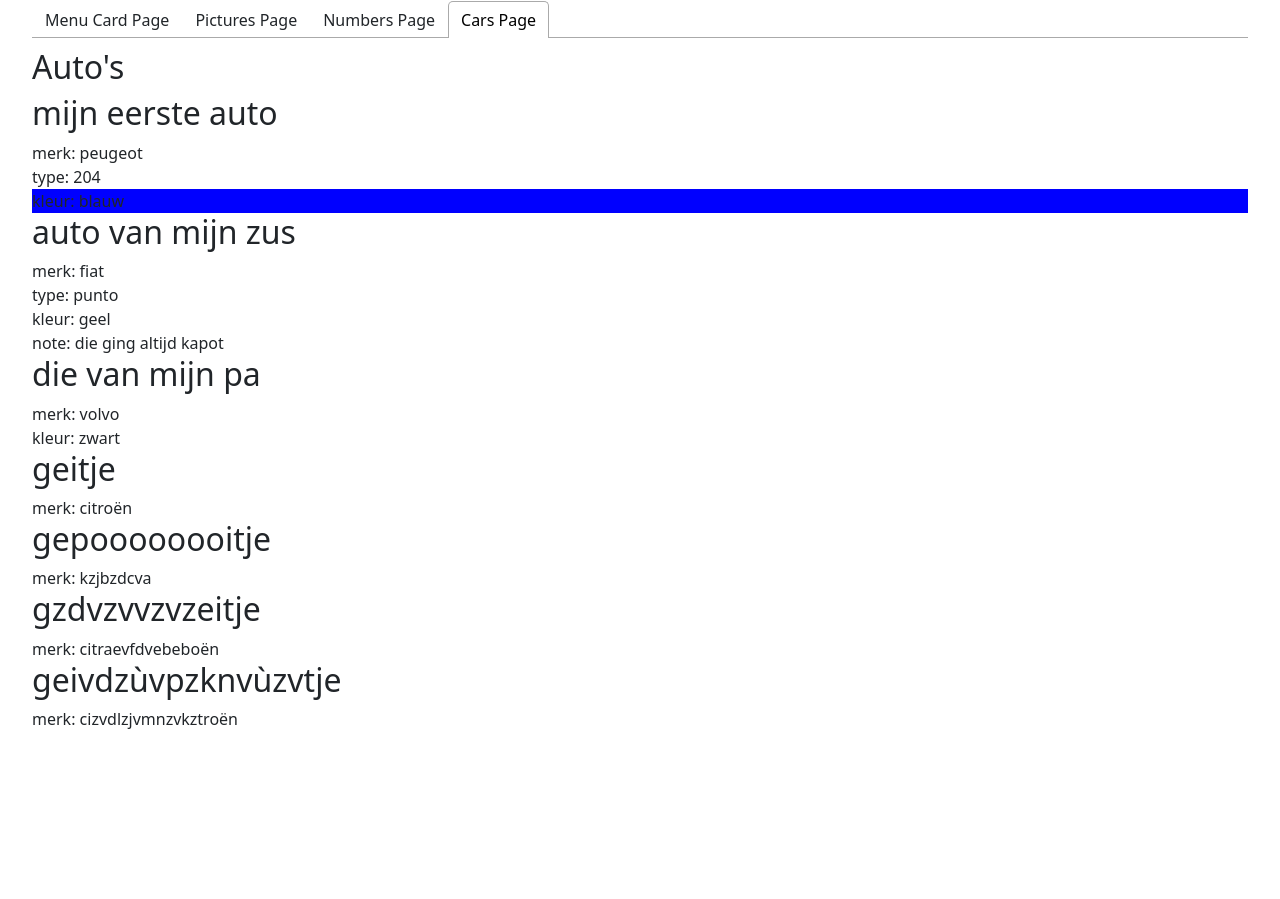
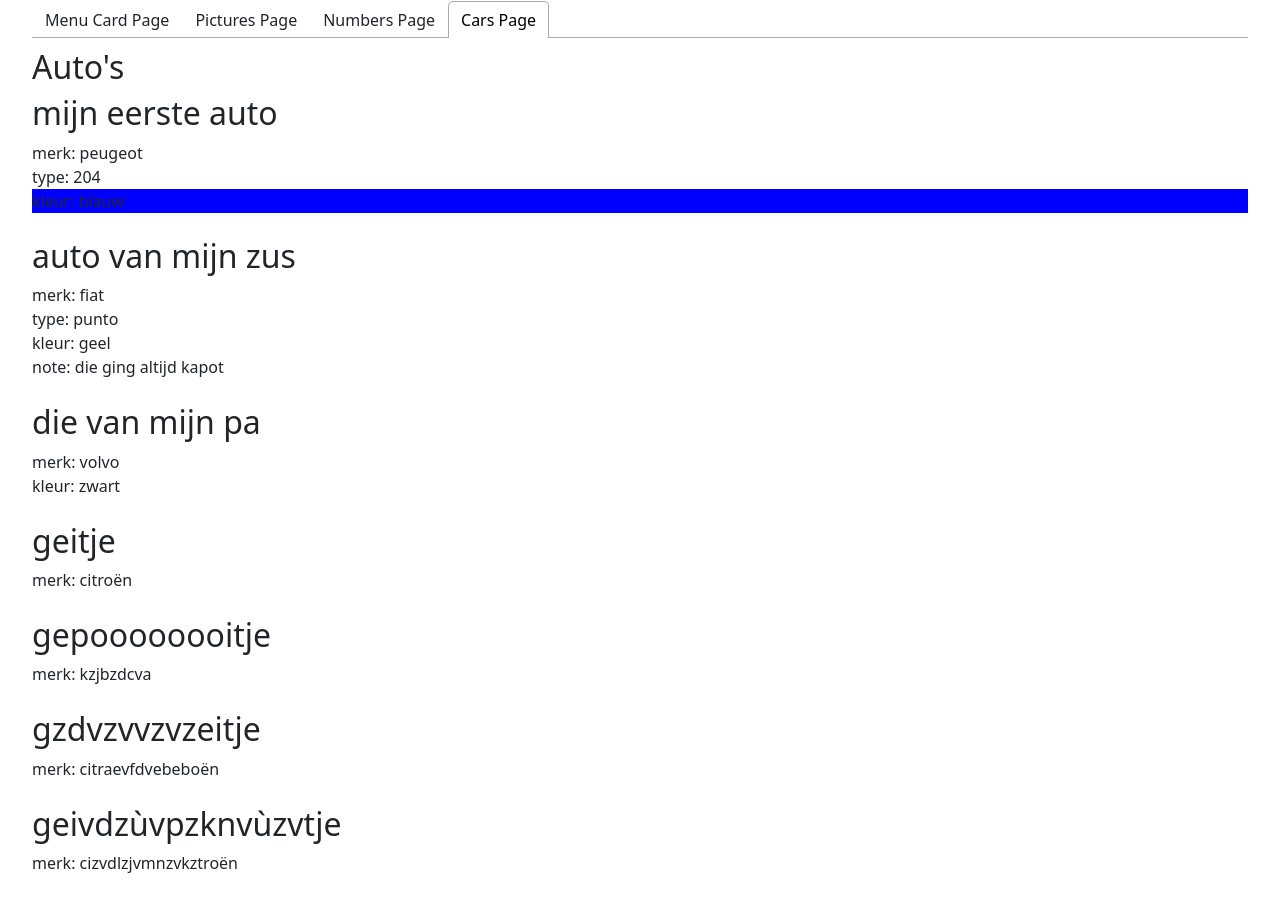
Before and after one commit to Jitse2003/dynamic_oefeningen, a React (Create React App) app: page / in a window 1280 px wide. Both pictures are taken after a click on the tab "Cars Page". Before the commit the page ends 800 px from the top, so only its background shows below. Built offline with nearby package versions, Linux system fonts and the light colour scheme.

Commit message:
Excercise 3.4

```diff
--- a/src/components/Cars.js
+++ b/src/components/Cars.js
@@ -15,11 +15,11 @@ export function Cars(props) {
 function Car(props) {
     const {car} = props;
 
-    return <div>
+    return <div className={"mb-4"}>
         <h2>{car.name}</h2>
         <div>{car.brand ? "merk: " + car.brand : ""}</div>
         <div>{car.type ? "type: " + car.type : ""}</div>
-        {<div style={{backgroundColor: car.color === "blauw" ? "blue" : ""}}>{car.color ? "kleur: " + car.color : ""}</div>}
+        <div style={{backgroundColor: car.color === "blauw" ? "blue" : ""}}>{car.color ? "kleur: " + car.color : ""}</div>
         <div>{car.note ? "note: " + car.note : ""}</div>
     </div>;
 }
```
